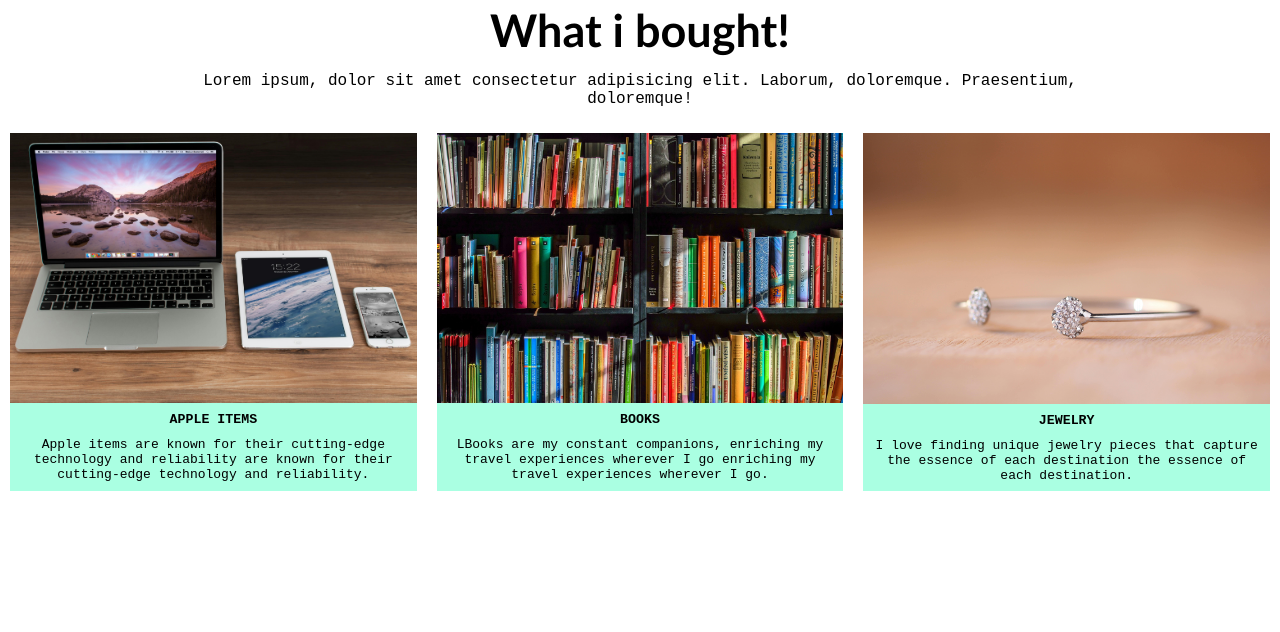
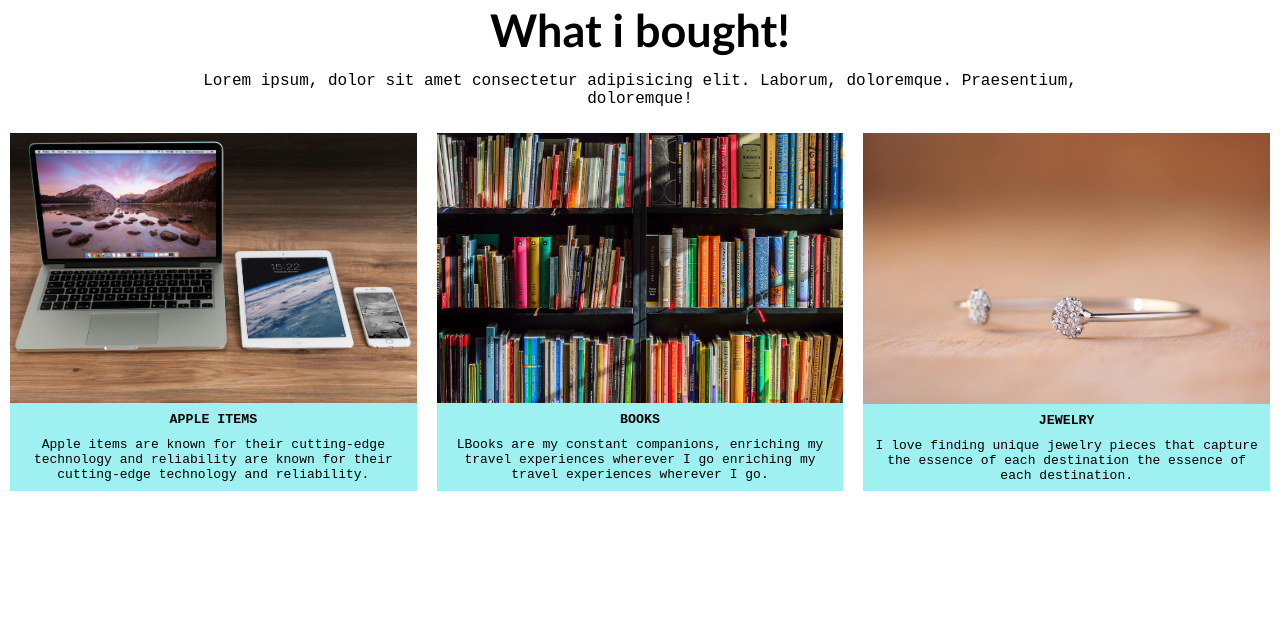
Before and after one commit to mdhasanshuvo/html-css-site, a plain HTML site: page index.html in a window 1280 px wide. Shown: the part 947-1579 px from the top of the page. Drawn offline with Linux system fonts and the light colour scheme.

Commit message:
third commit

```diff
--- a/css/style.css
+++ b/css/style.css
@@ -66,7 +66,7 @@
     display: inline-flex;
 }
 .bought .image .div{
-    background-color:rgba(114, 255, 208, 0.604) ;
+    background-color:rgba(94, 230, 230, 0.594);
     height: auto;
     width: 32%;
     text-align: center;
```
